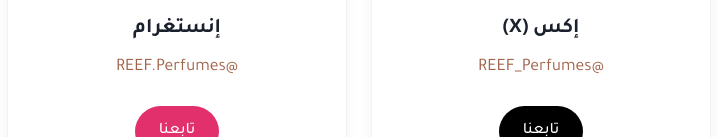
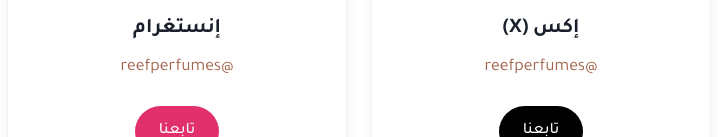
Before and after one commit to HafidhBD/reef, a plain HTML site: page index.html in a window 1280 px wide. Shown: the part 663-800 px from the top of the page, 281-999 px from the left. Drawn offline with Linux system fonts and the light colour scheme.

Commit message:
Update index.html

```diff
--- a/index.html
+++ b/index.html
@@ -318,7 +318,7 @@
                                 <img src="https://upload.wikimedia.org/wikipedia/commons/thumb/5/57/X_logo_2023_%28white%29.png/100px-X_logo_2023_%28white%29.png" alt="X" class="social-icon" id="xIcon">
                             </div>
                             <h3 class="social-name" data-ar="إكس (X)" data-en="X">إكس (X)</h3>
-                            <p class="social-handle">@REEF_Perfumes</p>
+                            <p class="social-handle">@reefperfumes</p>
                             <a href="https://twitter.com/REEF_Perfumes" target="_blank" class="social-link x-link" data-ar="تابعنا" data-en="Follow Us">
                                 تابعنا
                             </a>
@@ -330,7 +330,7 @@
                                 <img src="https://upload.wikimedia.org/wikipedia/commons/thumb/e/e7/Instagram_logo_2016.svg/150px-Instagram_logo_2016.svg.png" alt="Instagram" class="social-icon" id="instagramIcon">
                             </div>
                             <h3 class="social-name" data-ar="إنستغرام" data-en="Instagram">إنستغرام</h3>
-                            <p class="social-handle">@REEF.Perfumes</p>
+                            <p class="social-handle">@reefperfumes</p>
                             <a href="https://instagram.com/REEF.Perfumes" target="_blank" class="social-link instagram-link" data-ar="تابعنا" data-en="Follow Us">
                                 تابعنا
                             </a>
```
